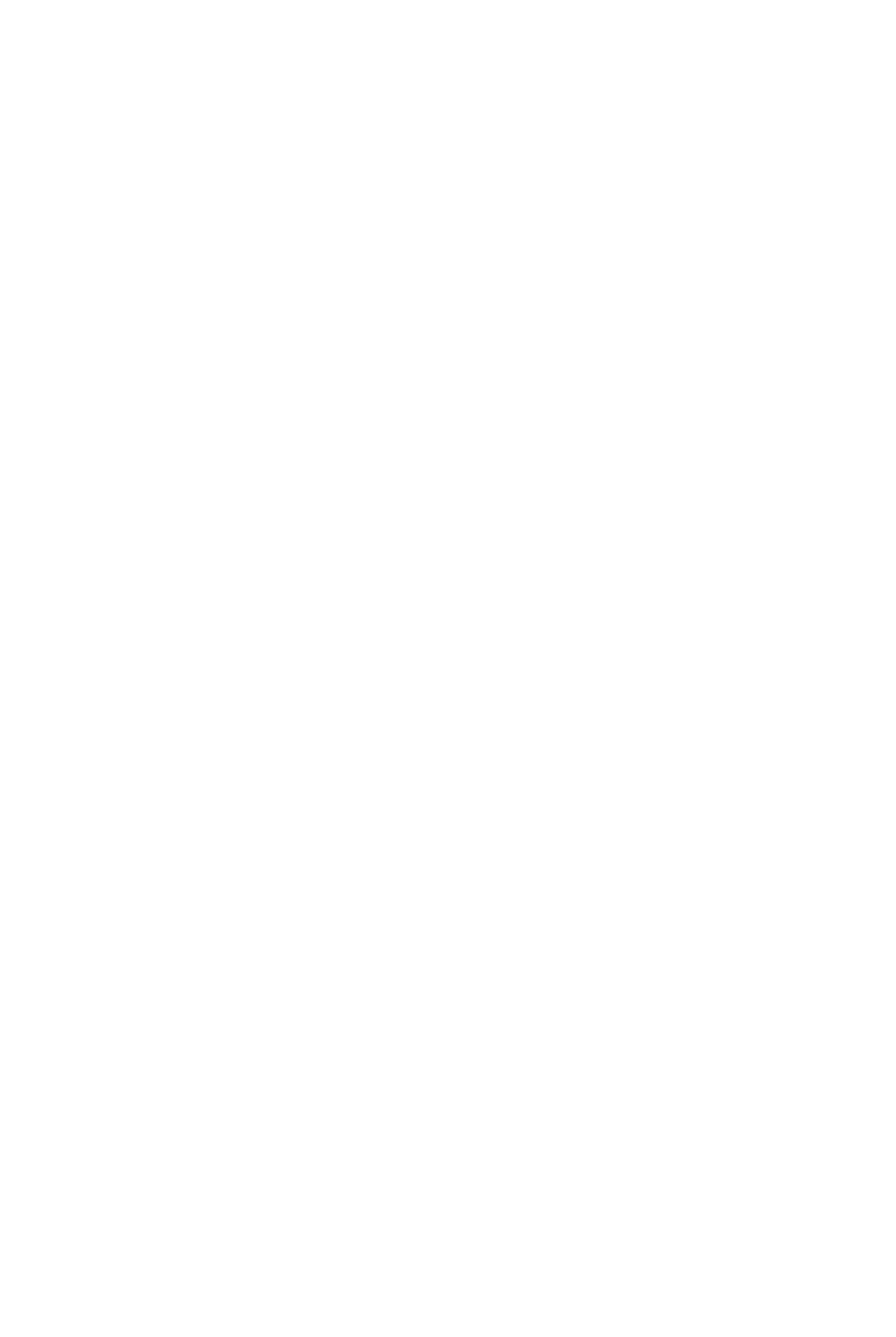
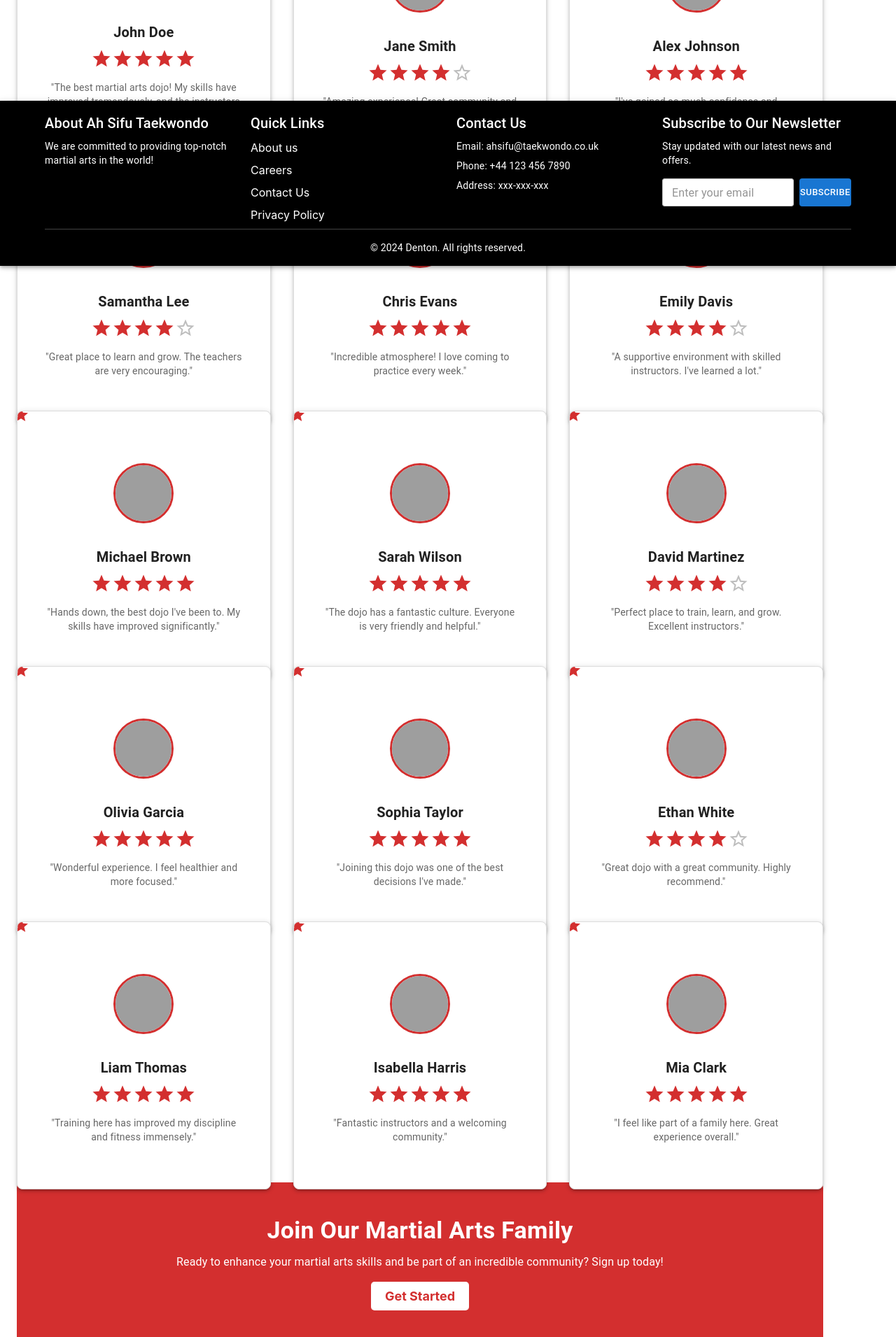
Before and after one commit to MingJae92/ahsifu-taekwondo, a React (Vite) app: page /reviews in a window 1280 px wide. Before the commit this address had no page. Shown: the part 420-2331 px from the top of the page at 70% size. Before the commit the page ends 800 px from the top, so only its background shows below. Built offline with nearby package versions, Linux system fonts and the light colour scheme; grey boxes are pictures that could not be loaded.

Commit message:
Footer fixed full width

```diff
--- a/src/App.jsx
+++ b/src/App.jsx
@@ -1,6 +1,7 @@
 import React from "react";
 import Homepage from "./Pages/Homepage/Homepage";
-import Aboutus from "./pages/aboutus/Aboutus";
+import Aboutus from "./Pages/Aboutus/Aboutus";
+import Reviews from "./Pages/Reviews/Reviews";
 import { Routes, Route } from "react-router-dom";
 
 function App() {
@@ -9,11 +10,11 @@ function App() {
       <Routes>
         <Route path="/" element={<Homepage />} />
          <Route path="/aboutus" element={<Aboutus />} />
-        {/* <Route path="/reviews" element={<Reviews />} />
-        <Route path="contact" element={<Contact />} />
+        <Route path="/reviews" element={<Reviews />} />
+        {/* <Route path="contact" element={<Contact />} />
         <Route path="/membersonly" element={<Membersonly />} />
         <Route path="/signup" element={<Signup />} />
-        <Route path="/login" element={<Login />} /> */} */
+        <Route path="/login" element={<Login />} />  */}
       </Routes>
     </div>
   );
--- a/src/pages/Reviews/Reviews.jsx
+++ b/src/pages/Reviews/Reviews.jsx
@@ -1,9 +1,168 @@
-import React from 'react'
+import React from 'react';
+import { Container, Grid, Card, CardContent, Typography, Avatar, Rating, Box, IconButton } from '@mui/material';
+import { Star } from '@mui/icons-material';
+import Navbar from '../../components/Navbar/Navbar';
+import Footer from '../../components/Footer/Footer';
 
-function Reviews() {
+// Sample data for reviews (20 reviews)
+const reviews = [
+  { name: "John Doe", avatar: "/path/to/avatar1.jpg", review: "The best martial arts dojo! My skills have improved tremendously, and the instructors are top-notch.", rating: 5 },
+  { name: "Jane Smith", avatar: "/path/to/avatar2.jpg", review: "Amazing experience! Great community and excellent teaching methods.", rating: 4 },
+  { name: "Alex Johnson", avatar: "/path/to/avatar3.jpg", review: "I've gained so much confidence and discipline here. Highly recommend!", rating: 5 },
+  { name: "Samantha Lee", avatar: "/path/to/avatar4.jpg", review: "Great place to learn and grow. The teachers are very encouraging.", rating: 4 },
+  { name: "Chris Evans", avatar: "/path/to/avatar5.jpg", review: "Incredible atmosphere! I love coming to practice every week.", rating: 5 },
+  { name: "Emily Davis", avatar: "/path/to/avatar6.jpg", review: "A supportive environment with skilled instructors. I've learned a lot.", rating: 4 },
+  { name: "Michael Brown", avatar: "/path/to/avatar7.jpg", review: "Hands down, the best dojo I've been to. My skills have improved significantly.", rating: 5 },
+  { name: "Sarah Wilson", avatar: "/path/to/avatar8.jpg", review: "The dojo has a fantastic culture. Everyone is very friendly and helpful.", rating: 5 },
+  { name: "David Martinez", avatar: "/path/to/avatar9.jpg", review: "Perfect place to train, learn, and grow. Excellent instructors.", rating: 4 },
+  { name: "Olivia Garcia", avatar: "/path/to/avatar10.jpg", review: "Wonderful experience. I feel healthier and more focused.", rating: 5 },
+  { name: "Sophia Taylor", avatar: "/path/to/avatar11.jpg", review: "Joining this dojo was one of the best decisions I've made.", rating: 5 },
+  { name: "Ethan White", avatar: "/path/to/avatar12.jpg", review: "Great dojo with a great community. Highly recommend.", rating: 4 },
+  { name: "Liam Thomas", avatar: "/path/to/avatar13.jpg", review: "Training here has improved my discipline and fitness immensely.", rating: 5 },
+  { name: "Isabella Harris", avatar: "/path/to/avatar14.jpg", review: "Fantastic instructors and a welcoming community.", rating: 5 },
+  { name: "Mia Clark", avatar: "/path/to/avatar15.jpg", review: "I feel like part of a family here. Great experience overall.", rating: 5 },
+];
+
+const Reviews = () => {
   return (
-    <div>Reviews</div>
-  )
-}
+    <Container maxWidth="lg" sx={{ py: 8, pt: 16 }}>
+      <Navbar />
 
-export default Reviews
+      {/* Hero Section */}
+      <Box sx={{ textAlign: 'center', mb: 4 }}>
+        <Typography variant="h3" fontWeight="bold" color="primary" gutterBottom>
+          What Our Students Say
+        </Typography>
+        <Typography variant="body1" color="textSecondary" paragraph>
+          Our dojo is not just about learning martial arts, it’s about becoming part of a family. See how our students have transformed.
+        </Typography>
+      </Box>
+
+      {/* Reviews Grid */}
+      <Grid container spacing={4} justifyContent="center">
+        {reviews.map((review, index) => (
+          <Grid item xs={12} sm={6} md={4} key={index}>
+            <Card
+              sx={{
+                position: 'relative',
+                boxShadow: 3,
+                borderRadius: 2,
+                p: 3,
+                backgroundColor: '#fff',
+                overflow: 'hidden',
+                display: 'flex',
+                flexDirection: 'column',
+                justifyContent: 'space-between',
+                height: '100%',
+                border: '1px solid #ddd',
+              }}
+            >
+              {/* Decorative Border for Martial Arts Feel */}
+              <Box sx={{
+                position: 'absolute',
+                top: 0,
+                left: 0,
+                right: 0,
+                bottom: 0,
+                border: '2px solid #d32f2f',
+                borderRadius: 2,
+                zIndex: -1,
+              }} />
+
+              <Avatar
+                src={review.avatar}
+                alt={review.name}
+                sx={{
+                  width: 80,
+                  height: 80,
+                  margin: 'auto',
+                  mb: 2,
+                  border: '3px solid #d32f2f', // Martial arts red accent
+                }}
+              />
+              <CardContent sx={{ textAlign: 'center' }}>
+                <Typography variant="h6" fontWeight="bold" gutterBottom>
+                  {review.name}
+                </Typography>
+                <Rating
+                  name="read-only"
+                  value={review.rating}
+                  readOnly
+                  size="large"
+                  sx={{
+                    mb: 2,
+                    '& .MuiRating-iconFilled': {
+                      color: '#d32f2f', // Red stars
+                    },
+                  }}
+                />
+                <Typography variant="body2" color="textSecondary" paragraph>
+                  "{review.review}"
+                </Typography>
+                {/* Quote icon */}
+                <Box sx={{ position: 'absolute', top: -15, left: -15 }}>
+                  <IconButton sx={{ color: '#d32f2f', fontSize: 40 }}>
+                    <Star />
+                  </IconButton>
+                </Box>
+              </CardContent>
+            </Card>
+          </Grid>
+        ))}
+      </Grid>
+
+      {/* Call-to-Action Section */}
+      <Box
+        sx={{
+          mt: 5,
+          textAlign: 'center',
+          py: 6,
+          backgroundColor: '#d32f2f',
+          borderRadius: 2,
+        }}
+      >
+        <Typography variant="h4" color="#fff" fontWeight="bold" gutterBottom>
+          Join Our Martial Arts Family
+        </Typography>
+        <Typography variant="body1" color="#fff" paragraph>
+          Ready to enhance your martial arts skills and be part of an incredible community? Sign up today!
+        </Typography>
+        <Box>
+          <button
+            style={{
+              padding: '10px 20px',
+              fontSize: '18px',
+              backgroundColor: '#fff',
+              borderRadius: '5px',
+              color: '#d32f2f',
+              fontWeight: 'bold',
+              border: 'none',
+              cursor: 'pointer',
+            }}
+          >
+            Get Started
+          </button>
+        </Box>
+      </Box>
+
+      {/* Fixed Footer */}
+      <Box
+        sx={{
+          position: 'fixed',
+          bottom: 0,
+          left: 0,
+          width: '100%',
+          bgcolor: 'background.paper',
+          boxShadow: 4,
+          zIndex: 100,
+        }}
+      >
+        <Container maxWidth={false} disableGutters>
+          <Footer />
+        </Container>
+      </Box>
+    </Container>
+  );
+};
+
+export default Reviews;
```
Also changed, not shown: src/main.jsx (line endings or trailing spaces).
